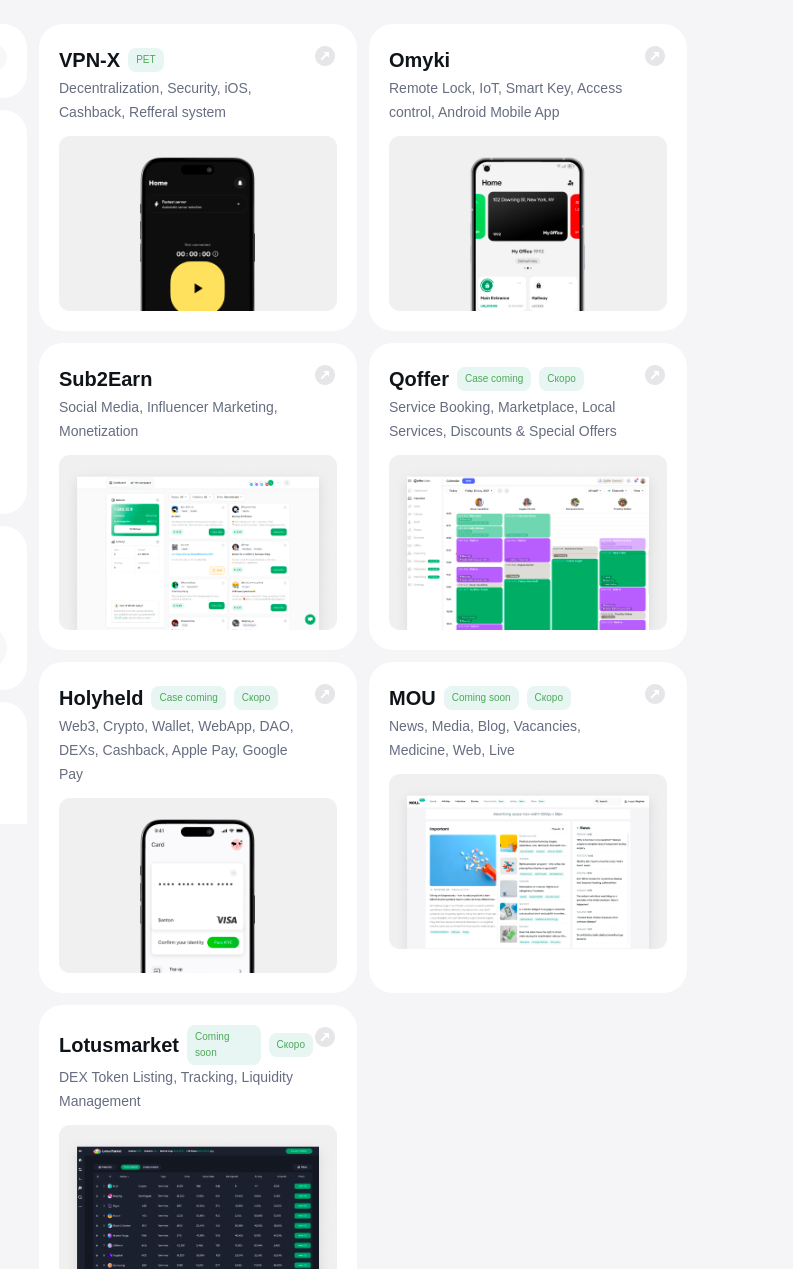
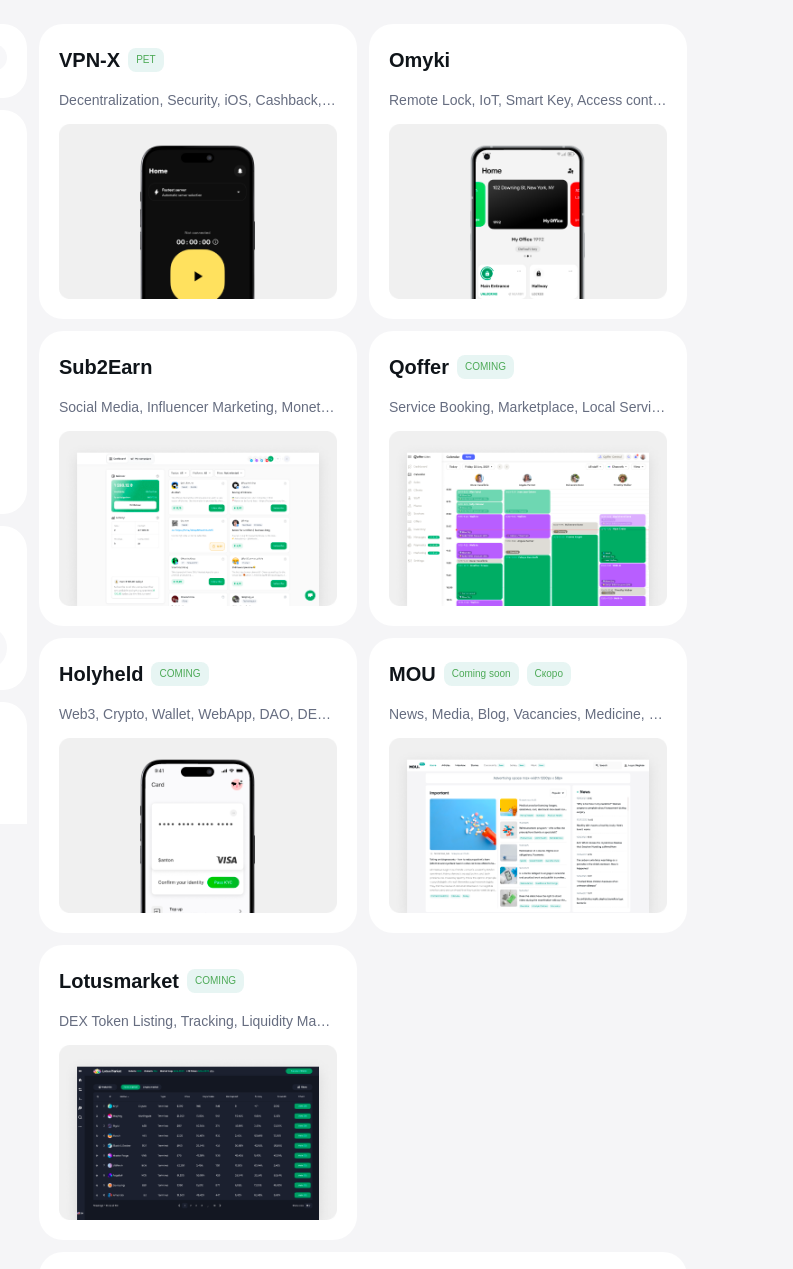
Before and after one commit to mirvald-design/my-portfolio, a plain HTML site: page index.html in a window 1280 px wide. Shown: the top 1269 px of the page, 487-1280 px from the left. Drawn offline with Linux system fonts and the light colour scheme; a web font is replaced by a local one.

Commit message:
redesign

```diff
--- a/index.html
+++ b/index.html
@@ -91,7 +91,8 @@
                         style="--title-size: 30px; --title-line: 40px; --title-opacity: 0.4">Проектую.</span>
                     <span class="animated" lang="uk"
                         style="--title-size: 40px; --title-line: 56px; --title-opacity: 0.6">Розробляю.</span>
-                    <span class="animated" lang="uk" style="--title-size: 50px; --title-line: 72px; --title-opacity: 0.8">Запускаю.</span>
+                    <span class="animated" lang="uk"
+                        style="--title-size: 50px; --title-line: 72px; --title-opacity: 0.8">Запускаю.</span>
                     <span class="animated" lang="uk" style="--title-size: 60px; --title-line: 80px; ">Повторюю.</span>
                 </div>
 
@@ -170,114 +171,97 @@
             <!-- projects -->
             <div class="projects-box">
 
+                <a href="./vpn-x.html">
                     <div class="projects-card">
-                    <header>
 
-                        <div>
                         <section>
                             <h1>VPN-X</h1>
                             <span>PET</span>
                         </section>
                         <p lang="en">Decentralization, Security, iOS, Cashback, Refferal system
                         </p>
-                            <p lang="uk">Децентрализация, Безопасность, iOS, Кэшбэк, Реферальная система
+                        <p lang="uk">Децентралізація, Безпека, iOS, Кешбек, Реферальна система
                         </p>
-                        </div>
 
-                        <a href="./vpn-x.html"><span class="material-icons light-icon">outbound</span></a>
 
-                    </header>
                         <img src="./images/project-photo/vpn-x/case-overwiev.png"
                             srcset="./images/project-photo/vpn-x/case-overwiev@4x.png 2x"
                             sizes="(max-width: 600px) 100vw, (max-width: 1200px) 50vw, 25vw" class="">
 
 
                     </div>
+                </a>
 
+                <a href="./omyki.html">
                     <div class="projects-card">
-                    <header>
-                        <div>
                         <h1>Omyki</h1>
                         <p lang="en">Remote Lock, IoT, Smart Key, Access control, Android Mobile App
                         </p>
-                            <p lang="uk">Удаленный замок, IoT, смарт-ключ, контроль доступа, мобильное приложение для
+                        <p lang="uk">Віддалений замок, IoT, смарт-ключ, контроль доступу, мобільний додаток для
                             Android
                         </p>
-                        </div>
-                        <a href="./omyki.html"><i class="material-icons light-icon">outbound</i></a>
-                    </header>
-
                         <img src="./images/project-photo/omyki/omyki-case@1x.png"
                             srcset="./images/project-photo/omyki/omyki-case@4x.png 2x"
                             sizes="(max-width: 600px) 100vw, (max-width: 1200px) 50vw, 25vw" class="">
                     </div>
+                </a>
 
+                <a href="./sub&earn.html">
                     <div class="projects-card">
-                    <header>
-                        <div>
+
                         <h1>Sub2Earn</h1>
                         <p lang="en">Social Media, Influencer Marketing, Monetization
                         </p>
-                            <p lang="uk">Социальные медиа, инфлюенсер-маркетинг, монетизация
+                        <p lang="uk">Соціальні медіа, інфлюенсер-маркетинг, монетизація
                         </p>
-                        </div>
-                        <a href="./sub&earn.html"><i class="material-icons light-icon">outbound</i></a>
-                    </header>
+
                         <img src="./images/project-photo/sub&earn/sub2earn-case@1x.png"
                             srcset="./images/project-photo/sub&earn/sub2earn-case@4x.png 2x"
                             sizes="(max-width: 600px) 100vw, (max-width: 1200px) 50vw, 25vw" class="">
                     </div>
+                </a>
 
 
 
+                <a href="https://qoffer.com" target="_blank">
                     <div class="projects-card">
-                    <header>
-                        <div>
+
                         <section>
                             <h1>Qoffer</h1>
-                                <span lang="en">Case coming</span>
-                                <span lang="uk">Скоро</span>
+                            <span lang="en">COMING</span>
                         </section>
                         <p lang="en">Service Booking, Marketplace, Local Services, Discounts & Special Offers
                         </p>
-                            <p lang="uk">Бронирование услуг, рынок, местные услуги, скидки и специальные предложения
+                        <p lang="uk">Бронювання послуг, ринок, місцеві послуги, знижки та спеціальні пропозиції
                         </p>
-                        </div>
-                        <a href="https://qoffer.com" target="_blank"><i
-                                class="material-icons light-icon">outbound</i></a>
-                    </header>
-
                         <img src="./images/project-photo/qoffer/qoffer-case@1x.png"
                             srcset="./images/project-photo/qoffer/qoffer-case@4x.png 2x"
                             sizes="(max-width: 600px) 100vw, (max-width: 1200px) 50vw, 25vw" class="">
                     </div>
+                </a>
 
+                <a href="https://holyheld.com" target="_blank">
                     <div class="projects-card">
-                    <header>
-                        <div>
+
                         <section>
                             <h1>Holyheld</h1>
-                                <span lang="en">Case coming</span>
-                                <span lang="uk">Скоро</span>
+                            <span lang="en">COMING</span>
                         </section>
 
                         <p lang="en">Web3, Crypto, Wallet, WebApp, DAO, DEXs, Cashback, Apple Pay, Google Pay
                         </p>
                         <p lang="uk">Web3, криптовалюта, кошелек, WebApp, DAO, DEXs, Cashback, Apple Pay, Google Pay
                         </p>
-                        </div>
-                        <a href="https://holyheld.com" target="_blank"><i
-                                class="material-icons light-icon">outbound</i></a>
-                    </header>
+
 
                         <img src="./images/project-photo/holyheld/holyheld-case@1x.png"
                             srcset="./images/project-photo/holyheld/holyheld-case@4x.png 2x"
                             sizes="(max-width: 600px) 100vw, (max-width: 1200px) 50vw, 25vw" class="">
                     </div>
+                </a>
 
+                    <a href="#" target="_blank">
                     <div class="projects-card">
-                    <header>
-                        <div>
                                 <section>
                                     <h1>MOU</h1>
                                     <span lang="en">Coming soon</span>
@@ -286,40 +270,31 @@
 
                                 <p lang="en">News, Media, Blog, Vacancies, Medicine, Web, Live
                                 </p>
-                            <p lang="uk">Новости, СМИ, Блог, Вакансии, Медицина, Web, Live
+                                <p lang="uk">Новини, ЗМІ, Блог, Вакансії, Медицина, Web, Live
                                 </p>
-                        </div>
-                        <a href="#" target="_blank"><i class="material-icons light-icon">outbound</i></a>
-                    </header>
 
                         <img src="./images/project-photo/MOU/MOU-case@1x.png"
                             srcset="./images/project-photo/MOU/MOU-case@4x.png 2x"
                             sizes="(max-width: 600px) 100vw, (max-width: 1200px) 50vw, 25vw" class="">
-                </div>
+                    </div></a>
 
 
-
+                    <a href="https://lotusmarket.io" target="_blank">
                     <div class="projects-card">
-                    <header>
-                        <div>
                                 <section>
                                     <h1>Lotusmarket</h1>
-                                <span lang="en">Coming soon</span>
-                                <span lang="uk">Скоро</span>
+                                    <span lang="en">COMING</span>
                                 </section>
 
                                 <p lang="en">DEX Token Listing, Tracking, Liquidity Management
                                 </p>
-                            <p lang="uk">Листинг, отслеживание, управление ликвидностью токенов DEX
+                                <p lang="uk">Лістинг, відстеження, управління ліквідністю токенів DEX
                                 </p>
-                        </div>
-                        <a href="https://lotusmarket.io" target="_blank"><i
-                                class="material-icons light-icon">outbound</i></a>
-                    </header>
                         <img src="./images/project-photo/lotusmarket/lotusmarket-case@1x.png"
                             srcset="./images/project-photo/lotusmarket/lotusmarket-case@4x.png 2x"
                             sizes="(max-width: 600px) 100vw, (max-width: 1200px) 50vw, 25vw" class="">
                     </div>
+                </a>
 
 
 
@@ -334,7 +309,7 @@
                 <h1 lang="en">Approach</h1>
                 <h1 lang="uk">Підхід</h1>
                 <article class="approach-article">
-                    <p class="badge" >Think.</p>
+                    <p class="badge">Think.</p>
                     <p lang="en">This is the initial phase where I focus on ideational inspiration and strategic
                         planning. I
                         research the goals and needs of your project, identify key ideas and build the foundation for a
@@ -347,19 +322,23 @@
 
                 <article class="approach-article">
                     <span class="badge">Design.</span>
-                    <p lang="en">This is where I turn ideas into creative design. I create intuitive and appealing visual concepts
+                    <p lang="en">This is where I turn ideas into creative design. I create intuitive and appealing
+                        visual concepts
                         with your brand and target audience in mind. My design makes the product stand out and
                         appealing.
                     </p>
-                    <p lang="uk">Перетворюю ідеї на креативний дизайн. Я створюю інтуїтивно зрозумілі та привабливі візуальні концепції
-                        з урахуванням особливостей вашого бренду та цільової аудиторії. Завдяки моєму дизайну продукт виділяється та
+                    <p lang="uk">Перетворюю ідеї на креативний дизайн. Я створюю інтуїтивно зрозумілі та привабливі
+                        візуальні концепції
+                        з урахуванням особливостей вашого бренду та цільової аудиторії. Завдяки моєму дизайну продукт
+                        виділяється та
                         привабливим.
                     </p>
                 </article>
 
                 <article class="approach-article">
                     <span class="badge">Develop.</span>
-                    <p lang="en">This stage includes the technical realization of the design. I enter the development stage as
+                    <p lang="en">This stage includes the technical realization of the design. I enter the development
+                        stage as
                         needed
                         and together with the developers we turn the design into a functional product using modern
                         technologies and best development practices.</p>
@@ -371,10 +350,12 @@
 
                 <article class="approach-article">
                     <span class="badge">Launch.</span>
-                    <p lang="en">This is the moment when your product becomes available to your audience. We take care of planning
+                    <p lang="en">This is the moment when your product becomes available to your audience. We take care
+                        of planning
                         and
                         implementing a successful launch so that your product can reach its target audience.</p>
-                        <p lang="uk">Це момент, коли ваш продукт стає доступним для вашої аудиторії. Ми беремо на себе планування
+                    <p lang="uk">Це момент, коли ваш продукт стає доступним для вашої аудиторії. Ми беремо на себе
+                        планування
                         та
                         успішного запуску, щоб ваш продукт потрапив до цільової аудиторії.</p>
                 </article>
--- a/style/styles.css
+++ b/style/styles.css
@@ -553,6 +553,12 @@
     border-radius: var(--border-radius-web);
   }
 
+  .projects-card p{
+    white-space: nowrap;
+    overflow: hidden;
+    text-overflow: ellipsis;
+  }
+
   .projects-card:hover {
     transform: scale(1);
     opacity: 1;
```
Lines whose indentation alone changed are shown as unchanged.
